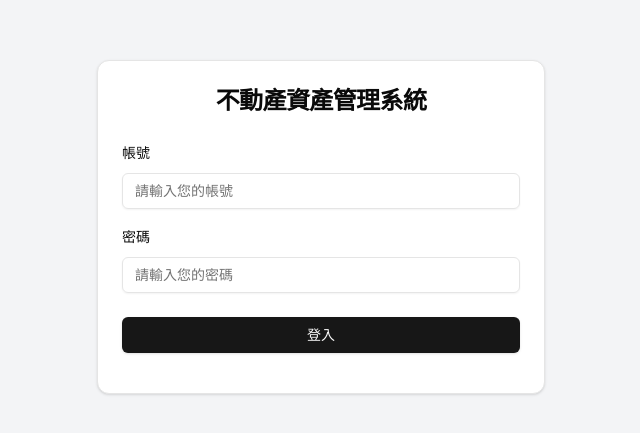
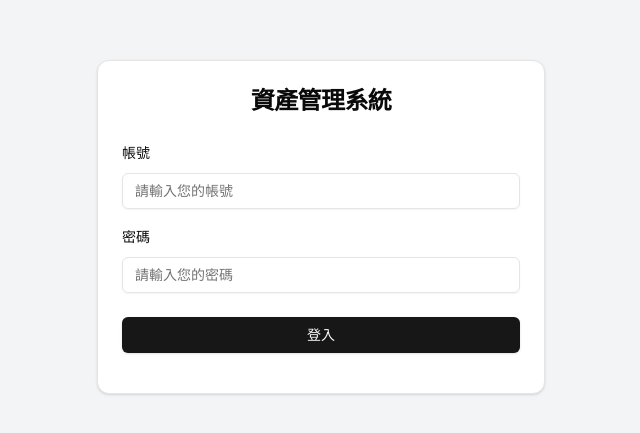
Before and after one commit to CityActivitas/city-activitas-admin, a Next.js app: page / in a window 1280 px wide. Shown: the part 173-606 px from the top of the page, without its empty margins (319-959 px from the left). Built offline with nearby package versions, Linux system fonts and the light colour scheme.

Commit message:
update title

```diff
--- a/app/layout.tsx
+++ b/app/layout.tsx
@@ -14,8 +14,8 @@ const geistMono = localFont({
 });
 
 export const metadata: Metadata = {
-  title: "不動產資產管理系統",
-  description: "不動產資產管理系統",
+  title: "資產管理系統",
+  description: "資產管理系統",
 };
 
 export default function RootLayout({
--- a/components/login.tsx
+++ b/components/login.tsx
@@ -52,7 +52,7 @@ export function Login() {
     <div className="min-h-screen flex items-center justify-center bg-gray-100">
       <Card className="w-full max-w-md">
         <CardHeader className="space-y-1">
-          <CardTitle className="text-2xl font-bold text-center">不動產資產管理系統</CardTitle>
+          <CardTitle className="text-2xl font-bold text-center">資產管理系統</CardTitle>
           {error && <p className="text-red-500 text-center">{error}</p>}
         </CardHeader>
         <form onSubmit={handleLogin}>
```
